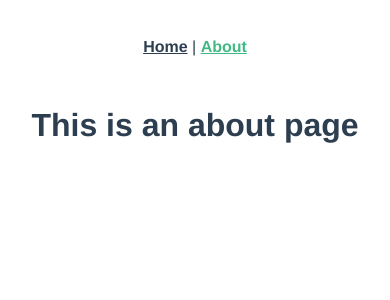
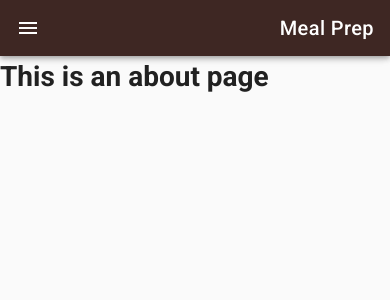
Before and after one commit to ameenrj/mealprep, a Vue app: page /about in a window 390 px wide. Shown: the top 300 px of the page. Built offline with nearby package versions, Linux system fonts and the light colour scheme.

Commit message:
feat(app): add navigation header and hamburger menu

```diff
--- a/babel.config.js
+++ b/babel.config.js
@@ -1,3 +1,10 @@
 module.exports = {
-  presets: ["@vue/app"]
+  presets: [
+    [
+      '@vue/app',
+      {
+        useBuiltIns: 'entry'
+      }
+    ]
+  ]
 };
--- a/public/index.html
+++ b/public/index.html
@@ -6,6 +6,8 @@
     <meta name="viewport" content="width=device-width,initial-scale=1.0">
     <link rel="icon" href="<%= BASE_URL %>favicon.ico">
     <title>meal-prep</title>
+    <link rel="stylesheet" href="https://fonts.googleapis.com/css?family=Roboto:100,300,400,500,700,900">
+    <link rel="stylesheet" href="https://cdn.materialdesignicons.com/2.5.94/css/materialdesignicons.min.css">
   </head>
   <body>
     <noscript>
--- a/src/App.vue
+++ b/src/App.vue
@@ -1,31 +1,23 @@
 <template>
-  <div id="app">
-    <div id="nav">
-      <router-link to="/">Home</router-link> |
-      <router-link to="/about">About</router-link>
-    </div>
-    <router-view/>
-  </div>
+  <v-app>
+    <app-navigation></app-navigation>
+
+    <v-content transition="slide-x-transition">
+      <router-view></router-view>
+    </v-content>
+  </v-app>
 </template>
 
+<script>
+import AppNavigation from '@/components/AppNavigation';
+
+export default {
+  name: 'App',
+  components: {
+    AppNavigation
+  }
+};
+</script>
+
 <style>
-#app {
-  font-family: "Avenir", Helvetica, Arial, sans-serif;
-  -webkit-font-smoothing: antialiased;
-  -moz-osx-font-smoothing: grayscale;
-  text-align: center;
-  color: #2c3e50;
-}
-#nav {
-  padding: 30px;
-}
-
-#nav a {
-  font-weight: bold;
-  color: #2c3e50;
-}
-
-#nav a.router-link-exact-active {
-  color: #42b983;
-}
 </style>
--- /dev/null
+++ b/src/components/AppNavigation.vue
@@ -0,0 +1,41 @@
+<template>
+    <span>
+        <v-navigation-drawer app v-model="drawer" class="brown lighten-2" dark disable-resize-watcher>
+            <v-list>
+                <template v-for="(item, index) in items">
+                    <v-list-tile :key="index">
+                        <v-list-tile-content>
+                            {{item.title}}
+                        </v-list-tile-content>
+                    </v-list-tile>
+                    <v-divider :key="`divider-${index}`"></v-divider>
+                </template>
+            </v-list>
+        </v-navigation-drawer>
+        <v-toolbar app color="brown darken-4" dark>
+            <v-toolbar-side-icon class="hidden-md-and-up" @click="drawer = !drawer"></v-toolbar-side-icon>
+            <v-spacer class="hidden-md-and-up"></v-spacer>
+            <v-toolbar-title>{{appTitle}}</v-toolbar-title>
+            <v-btn flat class="hidden-sm-and-down">Menu</v-btn>
+            <v-spacer class="hidden-sm-and-down"></v-spacer>
+            <v-btn flat class="hidden-sm-and-down">SIGN IN</v-btn>
+            <v-btn color="brown lighten-3" class="hidden-sm-and-down">JOIN</v-btn>
+        </v-toolbar>
+    </span>
+</template>
+
+<script>
+export default {
+  name: 'AppNavigation',
+  data() {
+    return {
+      appTitle: 'Meal Prep',
+      drawer: false,
+      items: [{ title: 'Menu' }, { title: 'Sign In' }, { title: 'Join' }]
+    };
+  }
+};
+</script>
+
+<style scoped>
+</style>
--- a/src/components/HelloWorld.vue
+++ b/src/components/HelloWorld.vue
@@ -32,7 +32,7 @@
 
 <script>
 export default {
-  name: "HelloWorld",
+  name: 'HelloWorld',
   props: {
     msg: String
   }
--- /dev/null
+++ b/src/plugins/vuetify.js
@@ -0,0 +1,7 @@
+import Vue from 'vue';
+import Vuetify from 'vuetify';
+import 'vuetify/dist/vuetify.min.css';
+
+Vue.use(Vuetify, {
+  iconfont: 'mdi'
+});
--- a/src/store.js
+++ b/src/store.js
@@ -1,5 +1,5 @@
-import Vue from "vue";
-import Vuex from "vuex";
+import Vue from 'vue';
+import Vuex from 'vuex';
 
 Vue.use(Vuex);
 
--- a/src/views/Home.vue
+++ b/src/views/Home.vue
@@ -1,18 +1,7 @@
 <template>
   <div class="home">
-    <img alt="Vue logo" src="../assets/logo.png">
-    <HelloWorld msg="Welcome to Your Vue.js App"/>
   </div>
 </template>
 
 <script>
-// @ is an alias to /src
-import HelloWorld from "@/components/HelloWorld.vue";
-
-export default {
-  name: "home",
-  components: {
-    HelloWorld
-  }
-};
 </script>
```
Also changed, not shown: package.json (+7 -1 lines), src/main.js (+7 -5 lines), src/router.js (+9 -9 lines), 1 other file (tests, documents, lock files or other folders).
